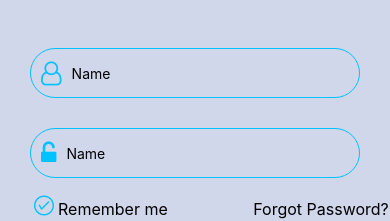
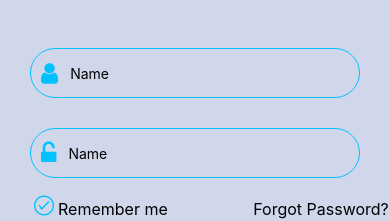
Before and after one commit to jaratrawee01/tradesman_service, a React Native app: screen / in a window 390 px wide. Shown: the part 252-473 px from the top of the page. Built offline with nearby package versions, Linux system fonts and the light colour scheme.

Commit message:
แก้ไข

```diff
--- a/screens/login.js
+++ b/screens/login.js
@@ -23,9 +23,9 @@ class Login extends Component {
 
         <View style={styles.marginTop}>
             <View style={styles.input}>
-            <FontAwesome name="user-o" size={24} color="#00c2fe" />
+            <FontAwesome name="user" size={24} color="#00c2fe" />
                 <TextInput
-                    style={{flex: 1, paddingLeft: 10}}
+                    style={{flex: 1, paddingLeft: 12}}
                     placeholder="Name"
                     underlineColorAndroid="transparent"
                 />
@@ -34,7 +34,7 @@ class Login extends Component {
             <View style={styles.input}>
             <FontAwesome name="unlock-alt" size={24} color="#00c2fe" />
                 <TextInput
-                    style={{flex: 1, paddingLeft: 10}}
+                    style={{flex: 1, paddingLeft: 12}}
                     placeholder="Name"
                     underlineColorAndroid="transparent"
                 />
```
